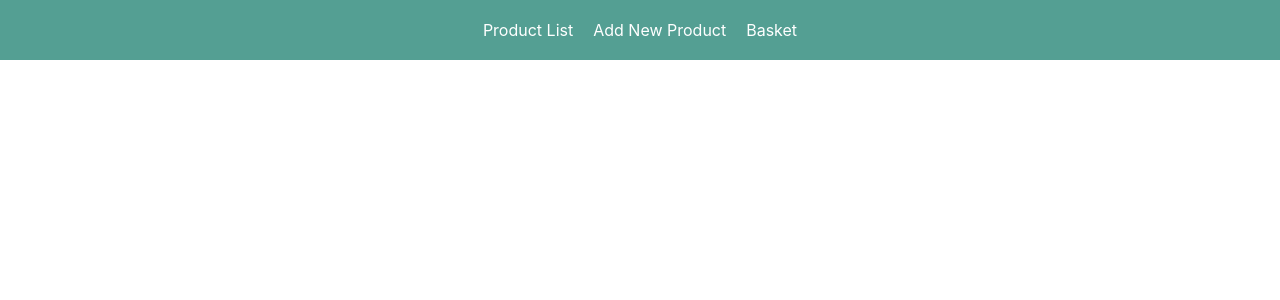
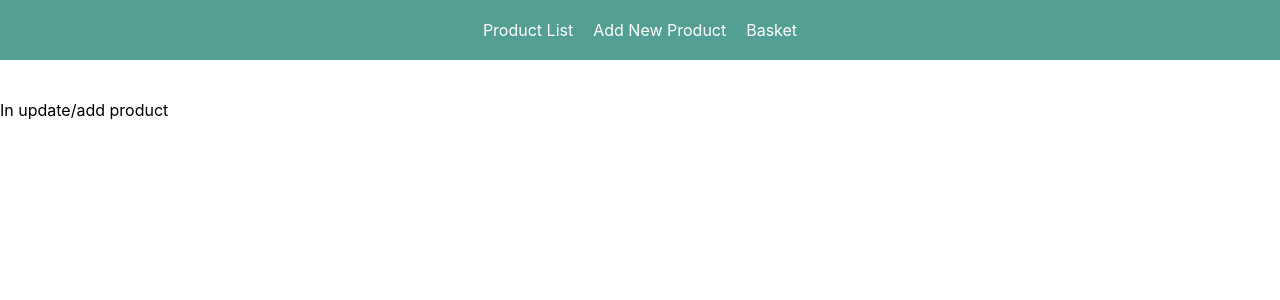
Before and after one commit to rmcodingnet/products-with-api, a React (Create React App) app: page /addProduct/1 in a window 1280 px wide. Shown: the top 300 px of the page. Built offline with nearby package versions, Linux system fonts and the light colour scheme; no server answers.

Commit message:
modified addproduct func changed form route path

```diff
--- a/src/App.js
+++ b/src/App.js
@@ -4,7 +4,7 @@
 import UpsertProduct from './components/UpsertProduct/UpsertProduct';
 import Basket from './components/Basket/Basket';
 import Navbar from './components/Navbar/Navbar';
-import { getList } from './api/ProductsAPI';
+import { getList, addProduct } from './api/ProductsAPI';
 
 
 function App() {
@@ -14,15 +14,32 @@
       getList().then(result => setProducts(result))
   }, [])
 
+
+  const addNewProduct = (product) => {
+    addProduct(product).then(result =>  {
+      getList().then(result => setProducts(result))
+      return result.newID ? alert("New Product Added") : alert("Error adding new product");
+    });
+  }
+
+  const updateProduct = (id, product) => {
+    alert("in updateProduct function");
+  }
+
   return (
     <div className="App">
       <Navbar/>
       <Switch>
         <Route
           exact={true}
-          path="/addProduct"
+          path="/addProduct/:productID?"
           render={(props) => (
-            <UpsertProduct />
+            <UpsertProduct
+              addProduct={addNewProduct}
+              updateProduct={updateProduct}
+              products={products}
+              {...props}
+            />
           )}
         />
         <Route
@@ -38,7 +55,8 @@
           render={(props) => (
             <ProductList
               products={products}
-              {...props}/>
+              {...props}
+              />
           )}
         />
       </Switch>
```
